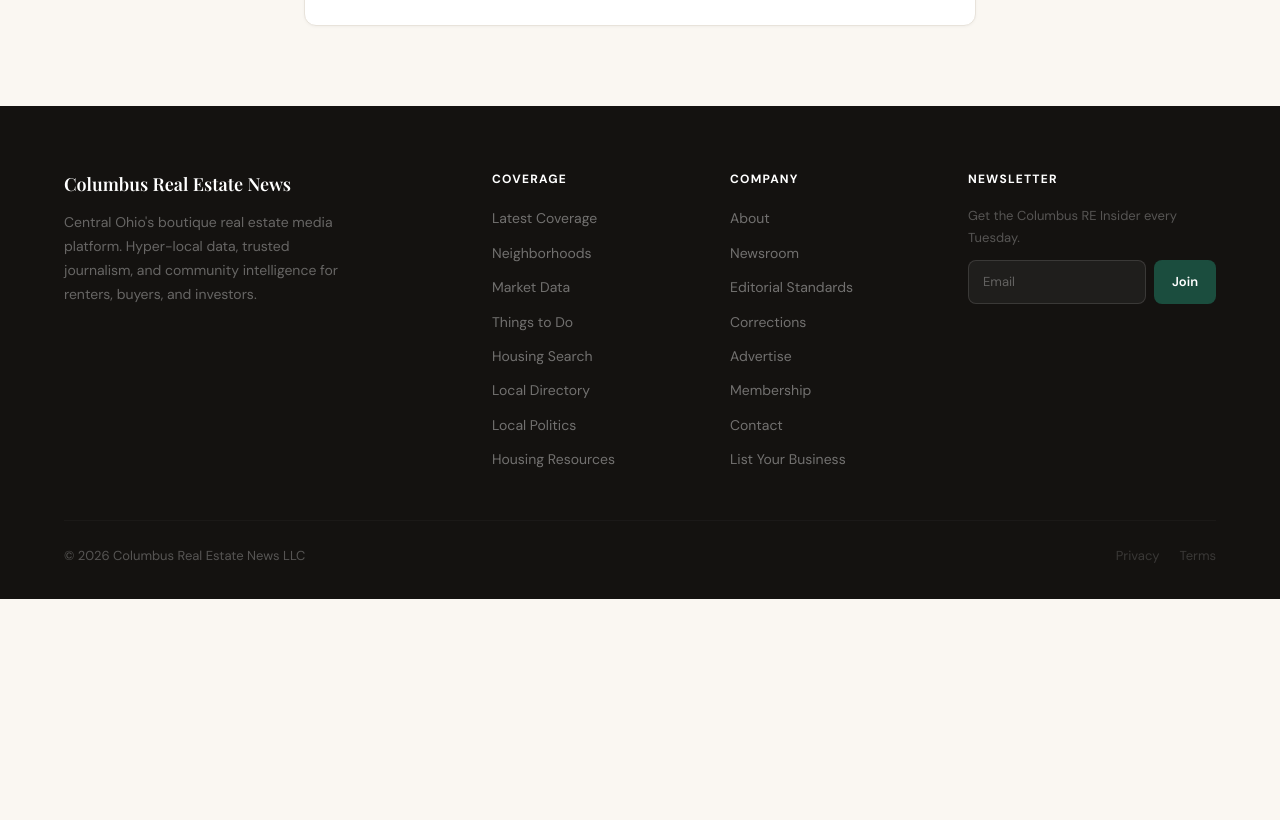
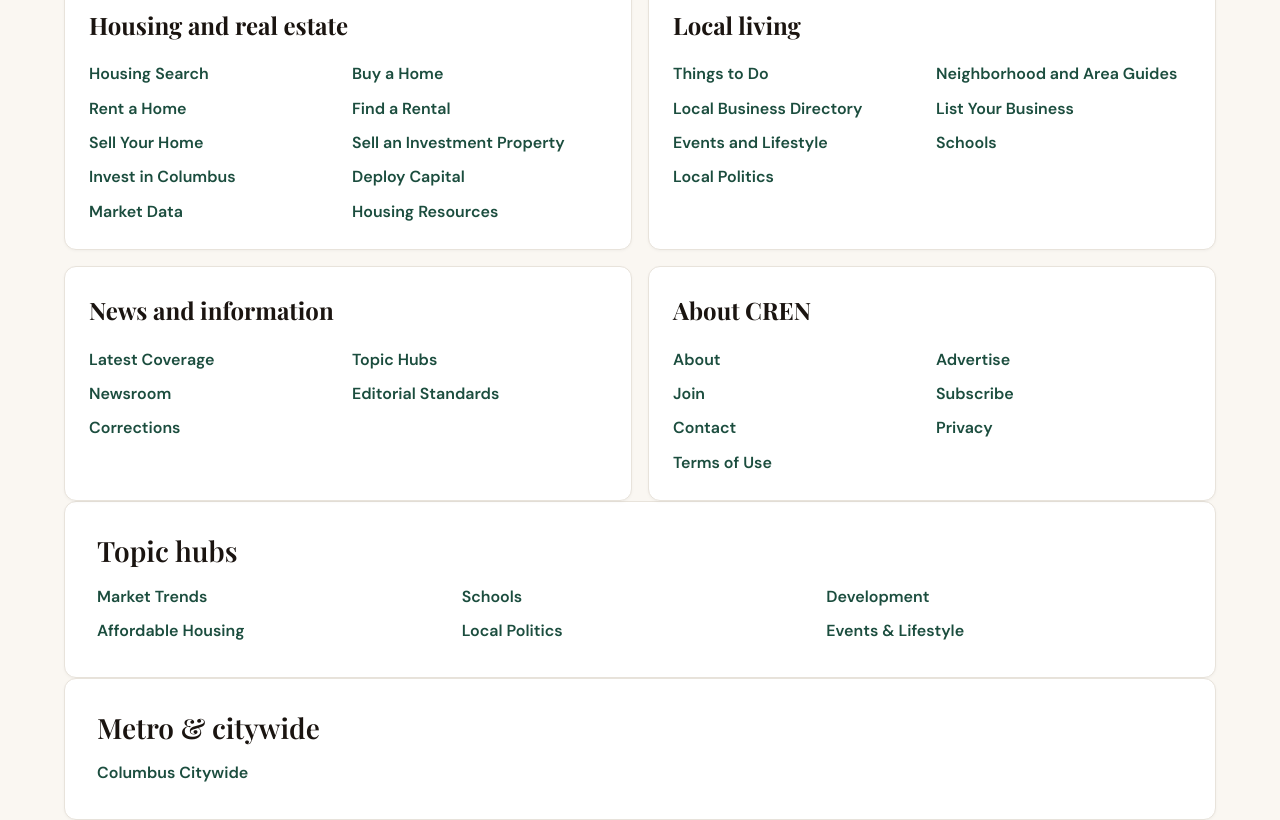
Before and after one commit to xBlackSmurfx008/columbus-real-estate-news-media, a Next.js app in the folder frontend/: page /site-map in a window 1280 px wide. Before the commit this address had no page. Shown: the part 440-1260 px from the top of the page. Before the commit the page ends 1039 px from the top, so only its background shows below. Built offline with nearby package versions, Linux system fonts and the light colour scheme; a web font is replaced by a local one.

Commit message:
Add comprehensive public site map

```diff
--- /dev/null
+++ b/frontend/app/site-map/page.tsx
@@ -0,0 +1,132 @@
+import type { Metadata } from "next";
+import Link from "next/link";
+import { CrenPage } from "@/components/cren/cren-page";
+import { AREA_SECTION_LABELS, AREA_SECTION_ORDER } from "@/lib/franklin-areas";
+import { areasGroupedBySection, topics } from "@/lib/data";
+
+export const metadata: Metadata = {
+  title: "Site Map",
+  description: "Browse every major Columbus Real Estate News section, housing resource, topic, and local area hub.",
+  alternates: { canonical: "/site-map" },
+};
+
+const primarySections = [
+  {
+    title: "Housing and real estate",
+    links: [
+      ["Housing Search", "/housing-search"],
+      ["Buy a Home", "/buy"],
+      ["Rent a Home", "/rent"],
+      ["Find a Rental", "/rent/find-a-home"],
+      ["Sell Your Home", "/sell/your-home"],
+      ["Sell an Investment Property", "/sell/investment-property"],
+      ["Invest in Columbus", "/invest"],
+      ["Deploy Capital", "/invest/deploy-capital"],
+      ["Market Data", "/market-data"],
+      ["Housing Resources", "/resources"],
+    ],
+  },
+  {
+    title: "Local living",
+    links: [
+      ["Things to Do", "/things-to-do"],
+      ["Neighborhood and Area Guides", "/areas"],
+      ["Local Business Directory", "/directory"],
+      ["List Your Business", "/directory/list-your-business"],
+      ["Events and Lifestyle", "/topics/events-lifestyle"],
+      ["Schools", "/topics/schools"],
+      ["Local Politics", "/topics/local-politics"],
+    ],
+  },
+  {
+    title: "News and information",
+    links: [
+      ["Latest Coverage", "/blog"],
+      ["Topic Hubs", "/topics"],
+      ["Newsroom", "/newsroom"],
+      ["Editorial Standards", "/editorial-standards"],
+      ["Corrections", "/corrections"],
+    ],
+  },
+  {
+    title: "About CREN",
+    links: [
+      ["About", "/about"],
+      ["Advertise", "/advertise"],
+      ["Join", "/join"],
+      ["Subscribe", "/subscribe"],
+      ["Contact", "/contact"],
+      ["Privacy", "/privacy"],
+      ["Terms of Use", "/terms"],
+    ],
+  },
+] as const;
+
+export default function SiteMapPage() {
+  const groupedAreas = areasGroupedBySection();
+
+  return (
+    <CrenPage>
+      <div className="cren-stack-lg">
+        <header className="cren-surface p-6 md:p-8">
+          <p className="section-eyebrow">Explore CREN</p>
+          <h1 className="cren-heading-xl">Site Map</h1>
+          <p className="cren-body mt-2 max-w-3xl">
+            Find Columbus housing resources, local places, market coverage, neighborhood guides, and every major section of the website.
+          </p>
+        </header>
+
+        <section className="grid gap-4 md:grid-cols-2">
+          {primarySections.map((section) => (
+            <div key={section.title} className="cren-surface p-6">
+              <h2 className="cren-heading-md">{section.title}</h2>
+              <ul className="mt-4 grid gap-2 sm:grid-cols-2">
+                {section.links.map(([label, href]) => (
+                  <li key={href}>
+                    <Link href={href} className="cren-text-link">
+                      {label}
+                    </Link>
+                  </li>
+                ))}
+              </ul>
+            </div>
+          ))}
+        </section>
+
+        <section className="cren-surface p-6 md:p-8">
+          <h2 className="cren-heading-lg">Topic hubs</h2>
+          <ul className="mt-4 grid gap-2 sm:grid-cols-2 lg:grid-cols-3">
+            {topics.map((topic) => (
+              <li key={topic.slug}>
+                <Link href={`/topics/${topic.slug}`} className="cren-text-link">
+                  {topic.name}
+                </Link>
+              </li>
+            ))}
+          </ul>
+        </section>
+
+        {AREA_SECTION_ORDER.map((kind) => {
+          const label = AREA_SECTION_LABELS[kind];
+          const sectionAreas = groupedAreas[label] ?? [];
+          if (sectionAreas.length === 0) return null;
+
+          return (
+            <section key={kind} className="cren-surface p-6 md:p-8">
+              <h2 className="cren-heading-lg">{label}</h2>
+              <ul className="mt-4 grid gap-2 sm:grid-cols-2 lg:grid-cols-3 xl:grid-cols-4">
+                {sectionAreas.map((area) => (
+                  <li key={area.slug}>
+                    <Link href={`/areas/${area.slug}`} className="cren-text-link">
+                      {area.name}
+                    </Link>
+                  </li>
+                ))}
+              </ul>
+            </section>
+          );
+        })}
+      </div>
+    </CrenPage>
+  );
+}
--- a/frontend/app/sitemap.ts
+++ b/frontend/app/sitemap.ts
@@ -11,18 +11,31 @@ const staticPaths = [
   '/blog',
   '/areas',
   '/topics',
+  '/site-map',
   '/market-data',
   '/resources',
   '/things-to-do',
   '/housing-search',
   '/directory',
   '/directory/list-your-business',
+  '/buy',
+  '/rent',
+  '/rent/find-a-home',
+  '/sell',
+  '/sell/your-home',
+  '/sell/investment-property',
+  '/invest',
+  '/invest/deploy-capital',
   '/about',
   '/newsroom',
   '/editorial-standards',
   '/corrections',
+  '/advertise',
+  '/join',
   '/subscribe',
   '/contact',
+  '/privacy',
+  '/terms',
 ];
 
 export default async function sitemap(): Promise<MetadataRoute.Sitemap> {
--- a/frontend/components/site-footer.tsx
+++ b/frontend/components/site-footer.tsx
@@ -64,6 +64,7 @@ export function SiteFooter() {
         <div className="footer-bottom">
           <span>© {new Date().getFullYear()} Columbus Real Estate News LLC</span>
           <div className="footer-bottom-links">
+            <Link href="/site-map">Site Map</Link>
             <Link href="/privacy">Privacy</Link>
             <Link href="/terms">Terms</Link>
           </div>
```
